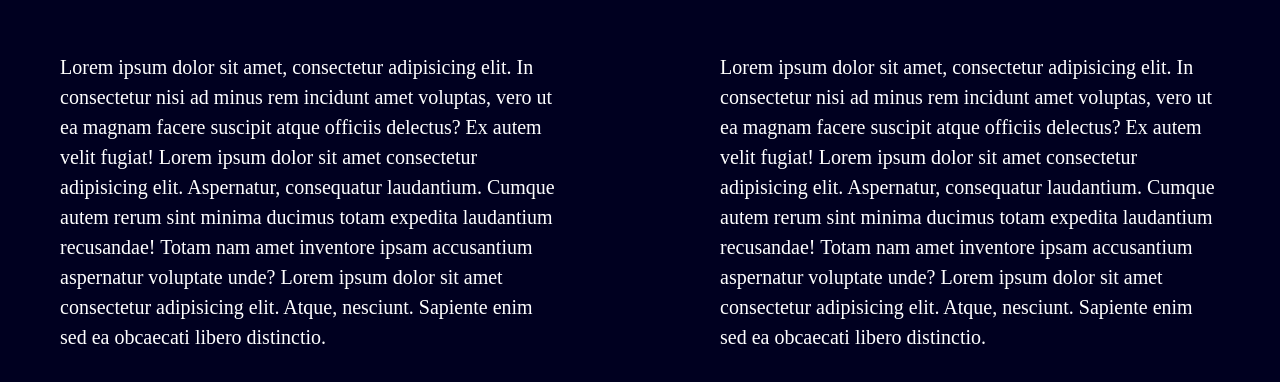
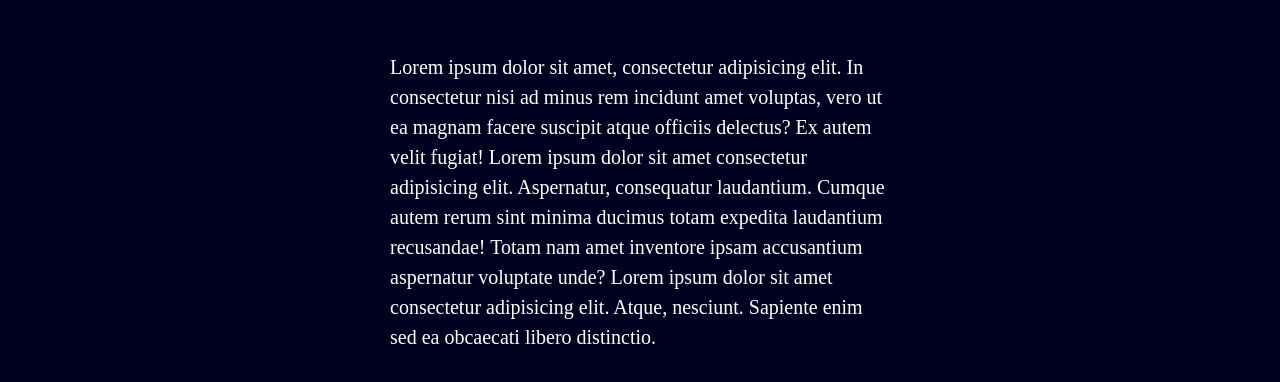
Before and after one commit to Danielcsxx/ProjetoAlphaTest, a plain HTML site: page index.html in a window 1280 px wide. Shown: the part 198-580 px from the top of the page. Drawn offline with Linux system fonts and the light colour scheme.

Commit message:
Alteracoes feitas para testes.

```diff
--- a/index.html
+++ b/index.html
@@ -23,14 +23,6 @@
                 aspernatur voluptate unde? Lorem ipsum dolor sit amet consectetur adipisicing elit. Atque, nesciunt.
                 Sapiente enim sed ea obcaecati libero distinctio.
             </p>
-            <p>
-                Lorem ipsum dolor sit amet, consectetur adipisicing elit. In consectetur nisi ad minus rem incidunt amet
-                voluptas, vero ut ea magnam facere suscipit atque officiis delectus? Ex autem velit fugiat! Lorem ipsum
-                dolor sit amet consectetur adipisicing elit. Aspernatur, consequatur laudantium. Cumque autem rerum sint
-                minima ducimus totam expedita laudantium recusandae! Totam nam amet inventore ipsam accusantium
-                aspernatur voluptate unde? Lorem ipsum dolor sit amet consectetur adipisicing elit. Atque, nesciunt.
-                Sapiente enim sed ea obcaecati libero distinctio.
-            </p>
         </div>
     </section>
 </body>
```
Also changed, not shown: Teste.txt.
